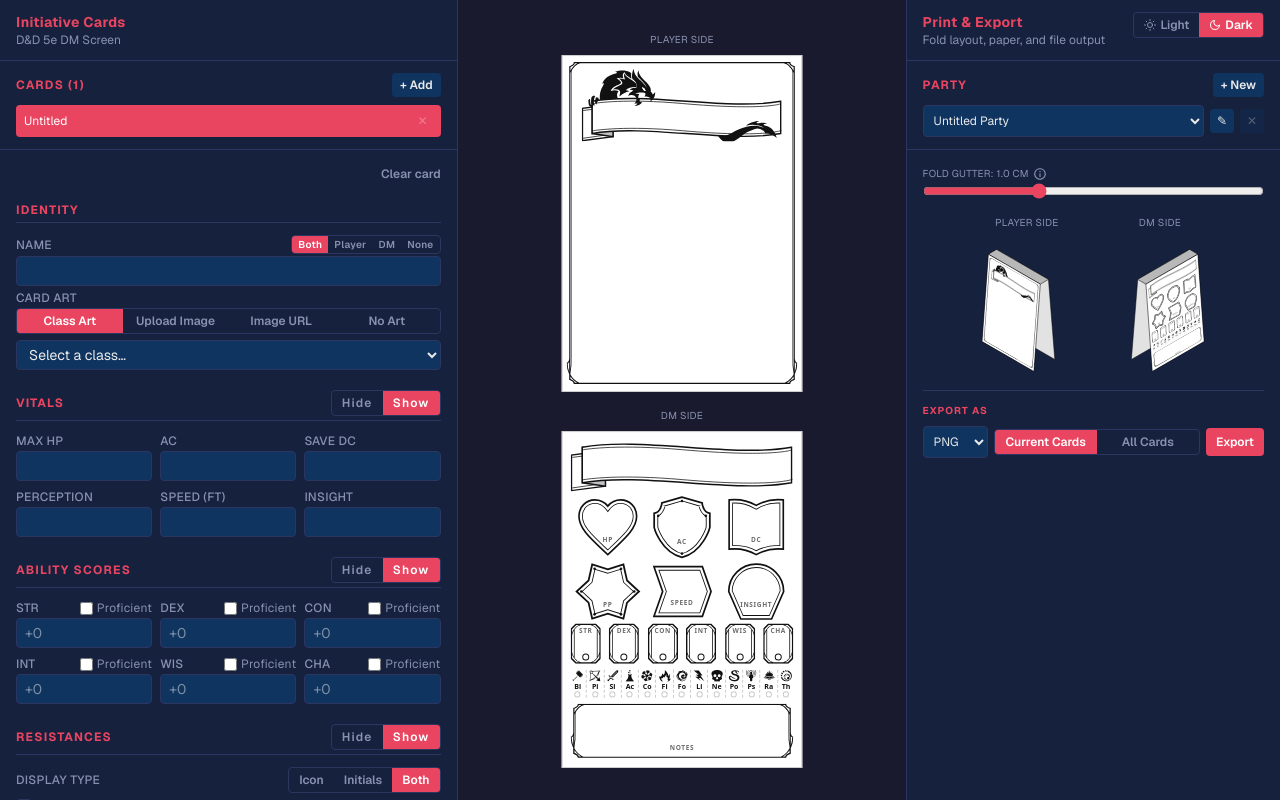
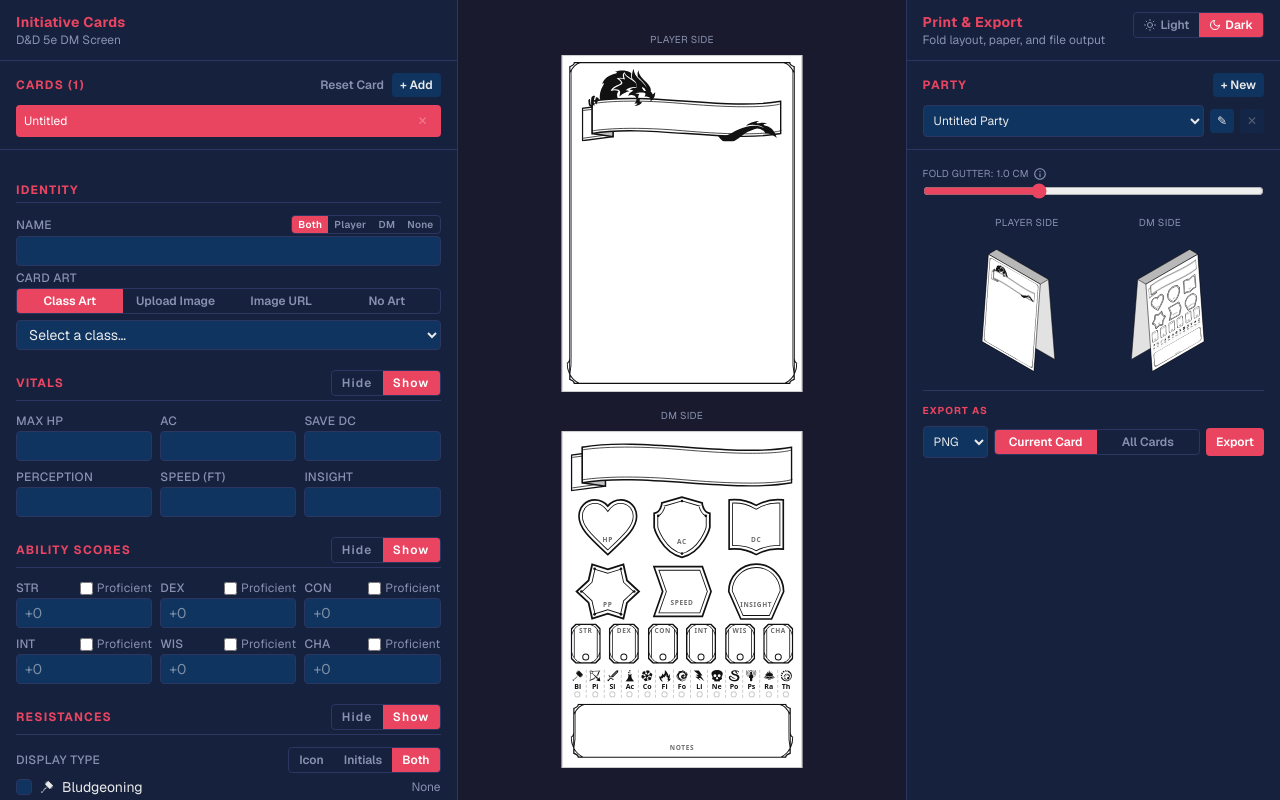
Before and after one commit to Jackclarke95/initiative-card-generator, a Next.js app: page / in a window 1280 px wide. Built offline with nearby package versions, Linux system fonts and the light colour scheme.

Commit message:
Move clear form button

```diff
--- a/components/CardEditor.tsx
+++ b/components/CardEditor.tsx
@@ -3,7 +3,6 @@
 import { useState } from "react";
 import { CLASS_LOGO_MAP } from "@/components/ClassLogos";
 import { DAMAGE_TYPE_REACT_ICONS } from "@/components/CardFrames";
-import ConfirmModal from "@/components/ConfirmModal";
 import SegmentedToggle from "@/components/SegmentedToggle";
 import VisibilityToggle from "@/components/VisibilityToggle";
 import {
@@ -11,7 +10,6 @@ import {
   ABILITY_LABELS,
   DAMAGE_TYPE_KEYS,
   DAMAGE_TYPE_LABELS,
-  emptyCard,
   type AbilityKey,
   type AbilityStat,
   type ArtMode,
@@ -141,7 +139,6 @@ function TriStateResistanceBox({ state }: { state: ResistanceState }) {
 // ── Main component ────────────────────────────────────────────────────
 
 export default function CardEditor({ card, onChange }: CardEditorProps) {
-  const [confirmingClear, setConfirmingClear] = useState(false);
   const [draggingArt, setDraggingArt] = useState(false);
 
   function set<K extends keyof CardData>(key: K, value: CardData[K]) {
@@ -187,16 +184,6 @@ export default function CardEditor({ card, onChange }: CardEditorProps) {
 
   return (
     <div className="flex flex-col h-full overflow-y-auto px-4 py-4 gap-1 text-[var(--text-primary)]">
-      <div className="flex justify-end">
-        <button
-          type="button"
-          onClick={() => setConfirmingClear(true)}
-          className="text-xs font-semibold text-[var(--text-muted)] hover:text-[var(--accent)] transition-colors"
-        >
-          Clear card
-        </button>
-      </div>
-
       {/* Identity */}
       <SectionHeading>Identity</SectionHeading>
       <Field
@@ -450,19 +437,6 @@ export default function CardEditor({ card, onChange }: CardEditorProps) {
           onChange={(e) => set("notes", e.target.value)}
         />
       </Field>
-
-      {confirmingClear && (
-        <ConfirmModal
-          title="Clear card"
-          message="Reset this card to a blank state? This cannot be undone."
-          confirmLabel="Clear"
-          onConfirm={() => {
-            onChange(emptyCard(card.id));
-            setConfirmingClear(false);
-          }}
-          onCancel={() => setConfirmingClear(false)}
-        />
-      )}
     </div>
   );
 }
--- a/components/CardList.tsx
+++ b/components/CardList.tsx
@@ -8,6 +8,7 @@ interface CardListProps {
   onSelect: (id: string) => void;
   onAdd: () => void;
   onRemove: (id: string) => void;
+  onReset: () => void;
 }
 
 export default function CardList({
@@ -16,6 +17,7 @@ export default function CardList({
   onSelect,
   onAdd,
   onRemove,
+  onReset,
 }: CardListProps) {
   return (
     <div
@@ -29,6 +31,13 @@ export default function CardList({
         >
           Cards ({cards.length})
         </h2>
+        <div className="flex items-center gap-2">
+          <button
+            onClick={onReset}
+            className="text-xs font-semibold text-[var(--text-muted)] hover:text-[var(--accent)] transition-colors"
+          >
+            Reset Card
+          </button>
           <button
             onClick={onAdd}
             className="px-2 py-1 rounded text-xs font-semibold"
@@ -36,6 +45,7 @@ export default function CardList({
           >
             + Add
           </button>
+        </div>
       </div>
       <div className="flex flex-col gap-1 max-h-40 overflow-y-auto">
         {cards.map((card) => (
--- a/components/InitiativeCardApp.tsx
+++ b/components/InitiativeCardApp.tsx
@@ -156,6 +156,7 @@ export default function InitiativeCardApp() {
     null,
   );
   const [namingPartyId, setNamingPartyId] = useState<string | null>(null);
+  const [confirmingResetCard, setConfirmingResetCard] = useState(false);
 
   useEffect(() => {
     savePersistedState({ parties, activePartyId });
@@ -208,6 +209,22 @@ export default function InitiativeCardApp() {
     },
     [activeParty.id],
   );
+
+  const handleConfirmResetCard = useCallback(() => {
+    setParties((prev) =>
+      prev.map((p) =>
+        p.id !== activeParty.id
+          ? p
+          : {
+              ...p,
+              cards: p.cards.map((c) =>
+                c.id === activeCard.id ? emptyCard(c.id) : c,
+              ),
+            },
+      ),
+    );
+    setConfirmingResetCard(false);
+  }, [activeParty.id, activeCard.id]);
 
   const handleSelectCard = useCallback(
     (id: string) => {
@@ -329,6 +346,7 @@ export default function InitiativeCardApp() {
           onSelect={handleSelectCard}
           onAdd={handleAddCard}
           onRemove={handleRemoveCard}
+          onReset={() => setConfirmingResetCard(true)}
         />
 
         <div className="flex-1 overflow-y-auto">
@@ -494,7 +512,7 @@ export default function InitiativeCardApp() {
                 options={[
                   {
                     value: "current",
-                    label: "Current Cards",
+                    label: "Current Card",
                     disabled: exportChoice === "pdf",
                   },
                   { value: "all", label: "All Cards" },
@@ -585,6 +603,16 @@ export default function InitiativeCardApp() {
         />
       )}
 
+      {confirmingResetCard && (
+        <ConfirmModal
+          title="Reset card"
+          message="Reset this card to a blank state? This cannot be undone."
+          confirmLabel="Reset"
+          onConfirm={handleConfirmResetCard}
+          onCancel={() => setConfirmingResetCard(false)}
+        />
+      )}
+
       {namingPartyId && (
         <NamePartyModal
           onConfirm={(name) => {
```
Lines whose indentation alone changed are shown as unchanged.
